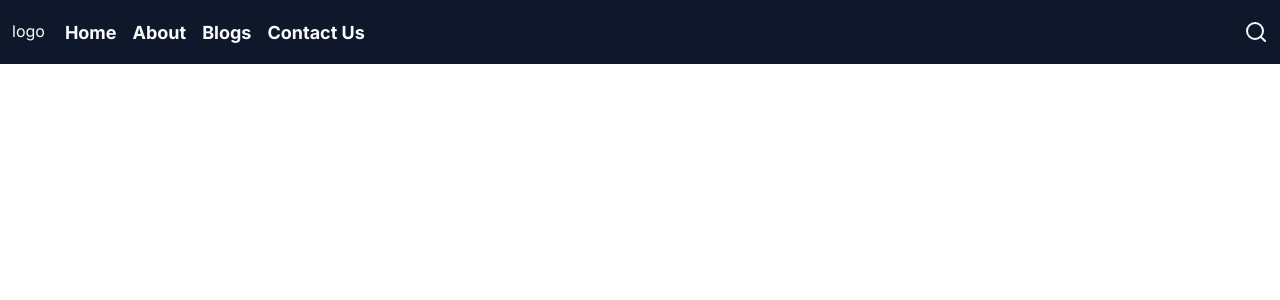
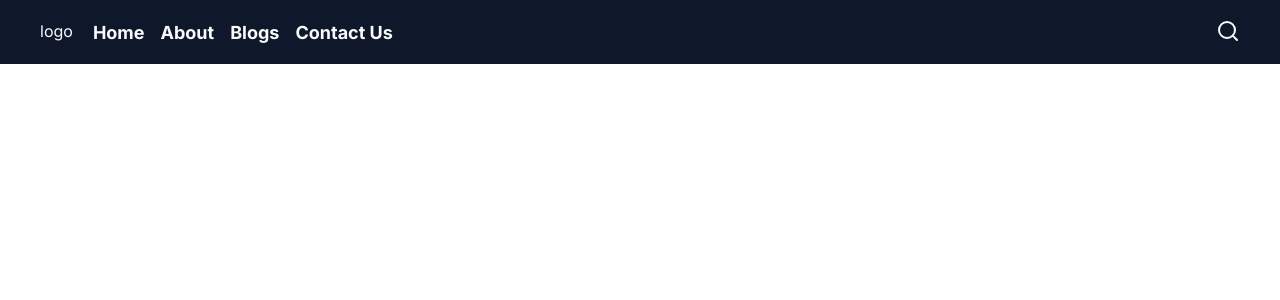
Before and after one commit to anwarjunaidkm/modern-portfolio, a Next.js app: page / in a window 1280 px wide. Shown: the top 300 px of the page. Built offline with nearby package versions, Linux system fonts and the light colour scheme.

Commit message:
header ui fix

```diff
--- a/src/Containers/HomePage/HeaderContainer/HeaderContainer.tsx
+++ b/src/Containers/HomePage/HeaderContainer/HeaderContainer.tsx
@@ -6,8 +6,8 @@ import { FiSearch } from "react-icons/fi";
 
 function HeaderContainer() {
   return (
-    <Container>
-      <nav className=" flex justify-between bg-primary text-secondary h-16 items-center">
+    <nav className="  flex justify-between bg-primary text-secondary h-16 items-center">
+      <div className=" flex mx-auto justify-between w-full max-w-[1200px] ">
         <div className=" flex gap-5 ">
           <h1>logo</h1>
 
@@ -18,11 +18,10 @@ function HeaderContainer() {
           </div>
         </div>
         <div>
-        <FiSearch className="w-6 h-6"/>
-
+          <FiSearch className="w-6 h-6" />
         </div>
-      </nav>
-    </Container>
+      </div>
+    </nav>
   );
 }
 
```
